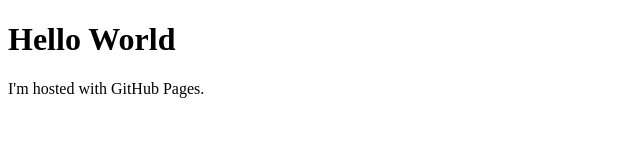
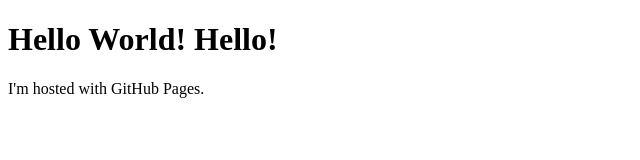
Before and after one commit to indinfer/indinfer.github.io, a plain HTML site: page index.html in a window 1280 px wide. Shown: the whole page, without its empty margins (0-640 px from the left). Drawn offline with Linux system fonts and the light colour scheme.

Commit message:
Made change to prove.

```diff
--- a/index.html
+++ b/index.html
@@ -1,7 +1,7 @@
 <!DOCTYPE html>
 <html>
 <body>
-  <h1>Hello World</h1>
+  <h1>Hello World! Hello!</h1>
   <p>I'm hosted with GitHub Pages.</p>
 </body>
 </html>
```
